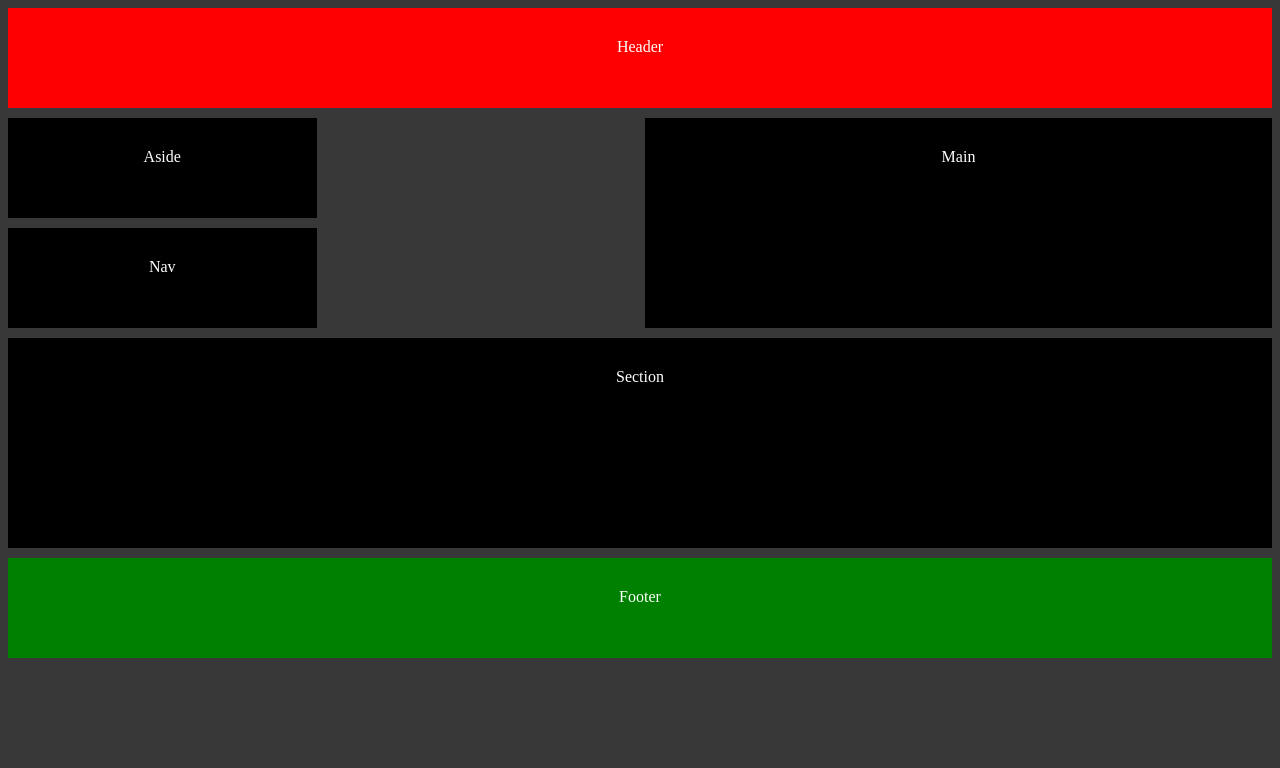
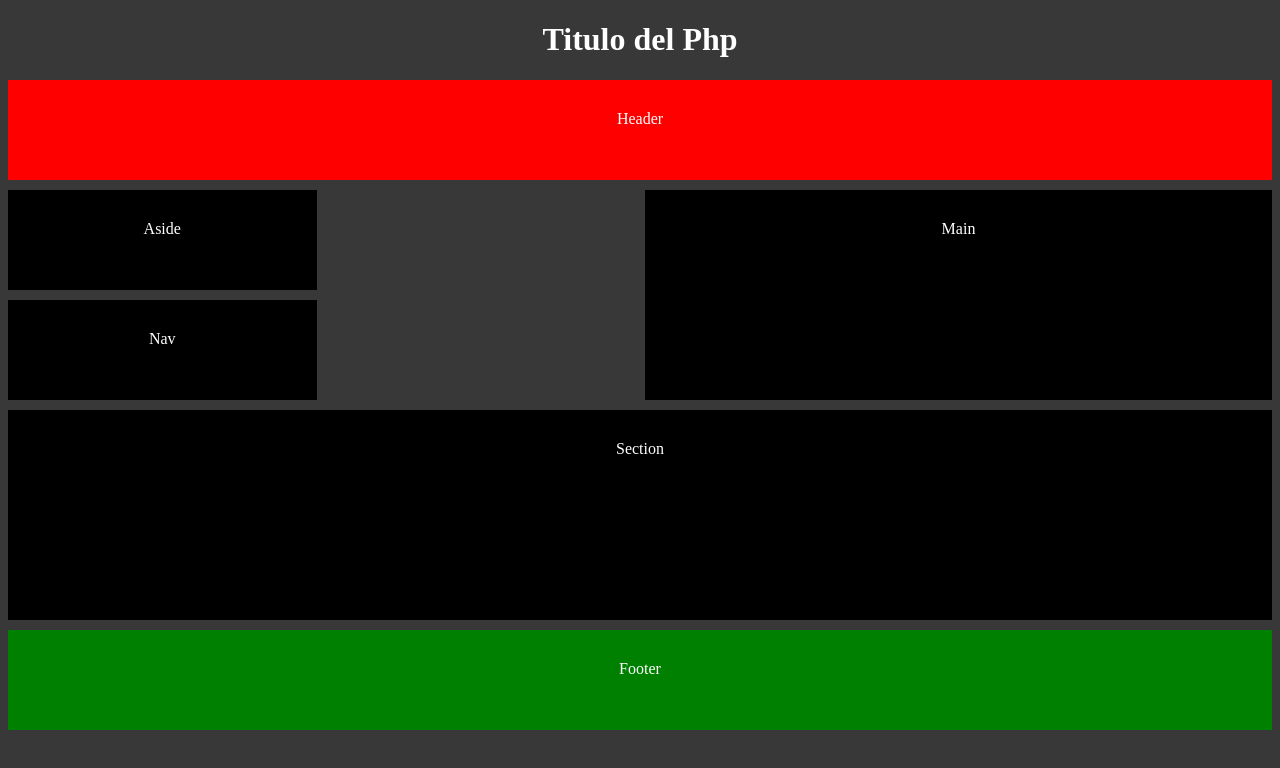
Before and after one commit to MaoGitHut/rep-vacio, a plain HTML site: page index.html in a window 1280 px wide. Drawn offline with Linux system fonts and the light colour scheme.

Commit message:
este es el index de php

```diff
--- a/index.html
+++ b/index.html
@@ -57,7 +57,7 @@
 	</style>
 </head>
 <body>
-
+    <h1>Titulo del Php</h1>
 	<div id="content">
 
 		<header>Header</header>
```
